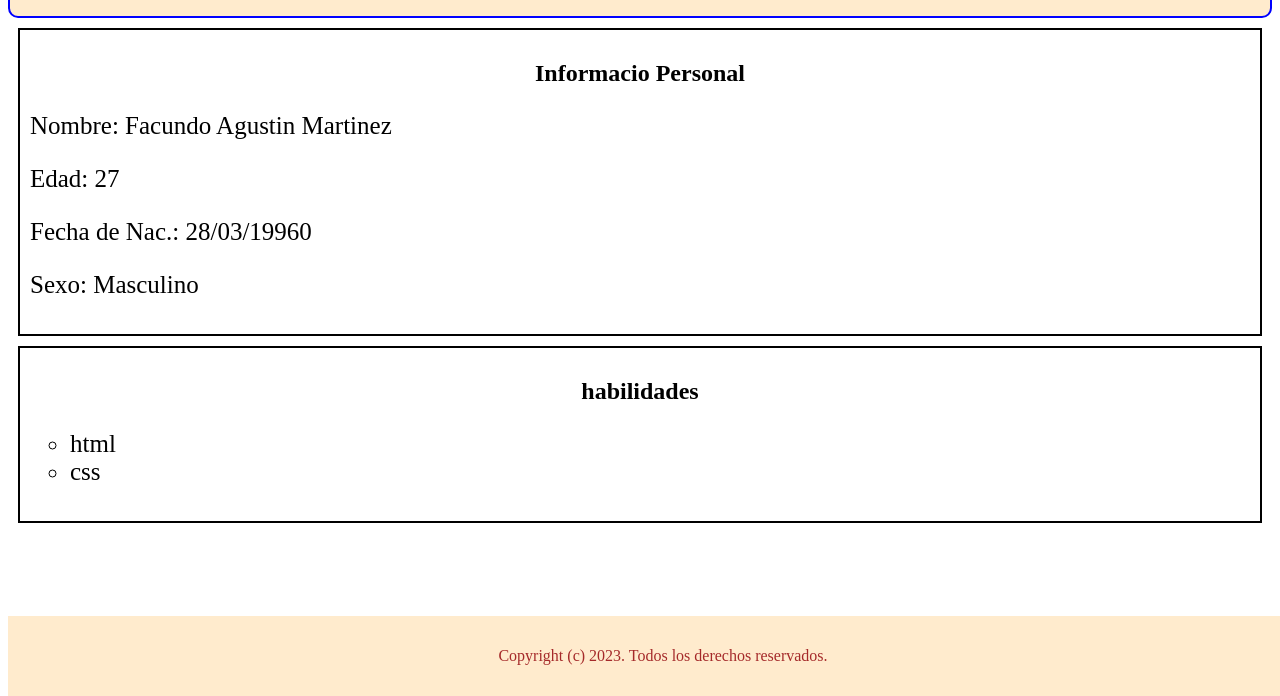
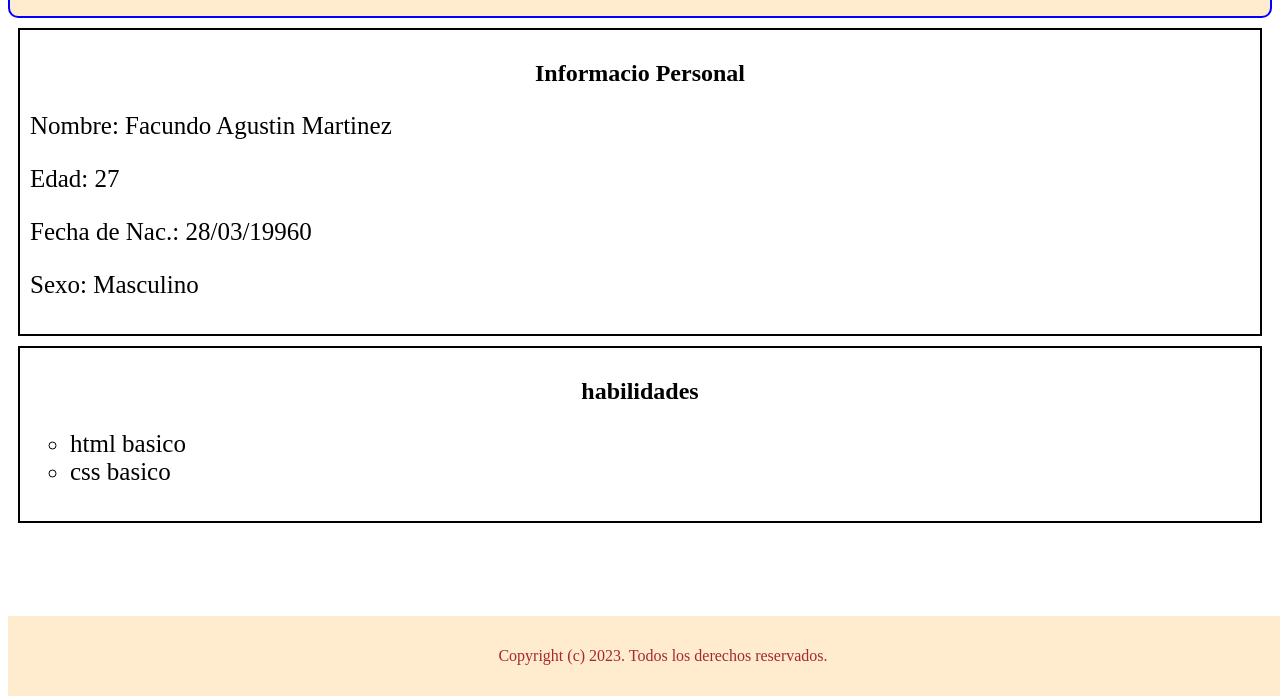
Before and after one commit to aguss2803/actividad_acerca_de_mi, a plain HTML site: page index.html in a window 1280 px wide. Shown: the part 104-800 px from the top of the page. Drawn offline with Linux system fonts and the light colour scheme.

Commit message:
Update index.html
edición de habilidades

```diff
--- a/index.html
+++ b/index.html
@@ -24,8 +24,8 @@
         <div id="habilidades">
             <h2>habilidades</h2>
             <ul>
-                <li>html</li>
-                <li>css</li>
+                <li>html basico</li>
+                <li>css basico</li>
             </ul>
         </div>
     </section>
```
